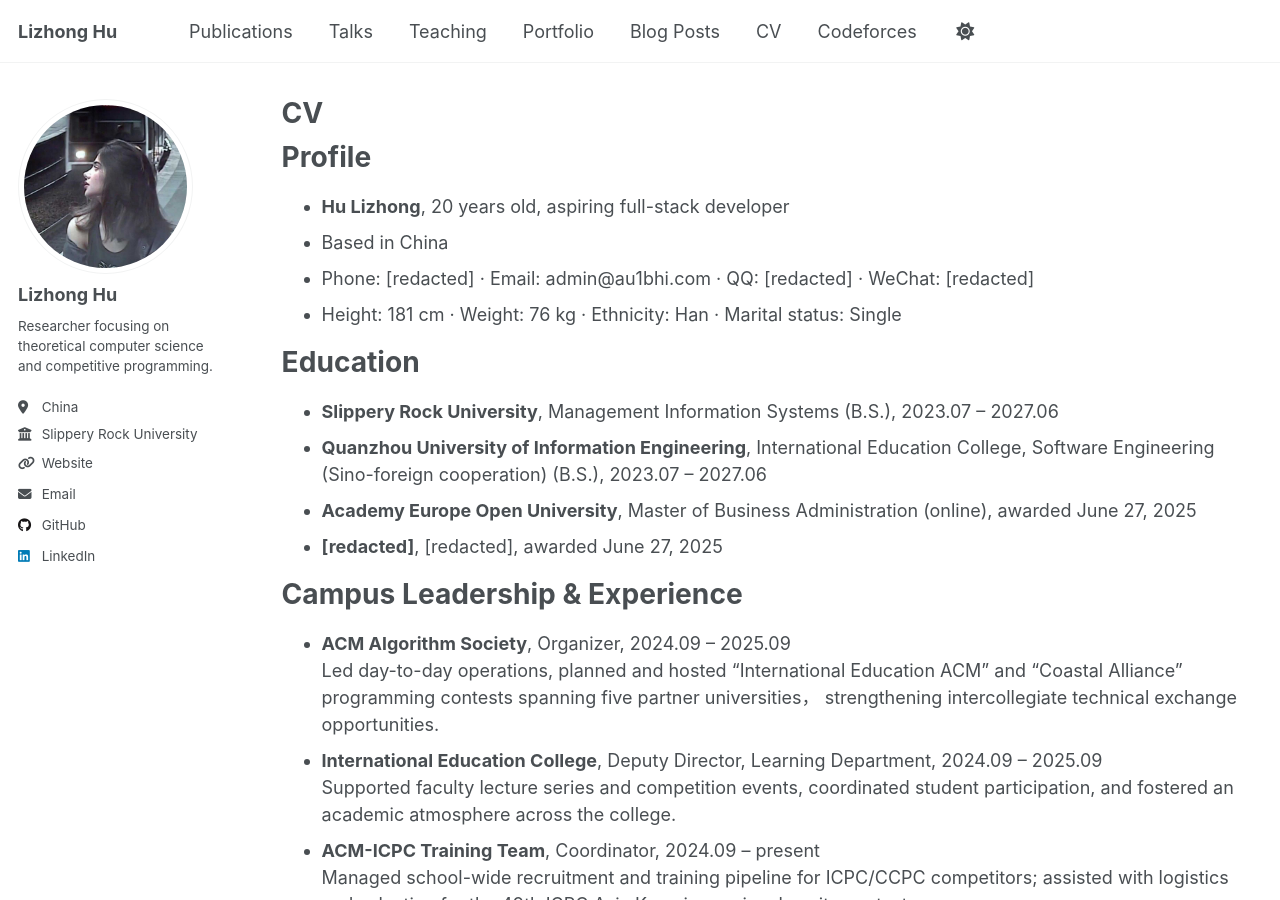
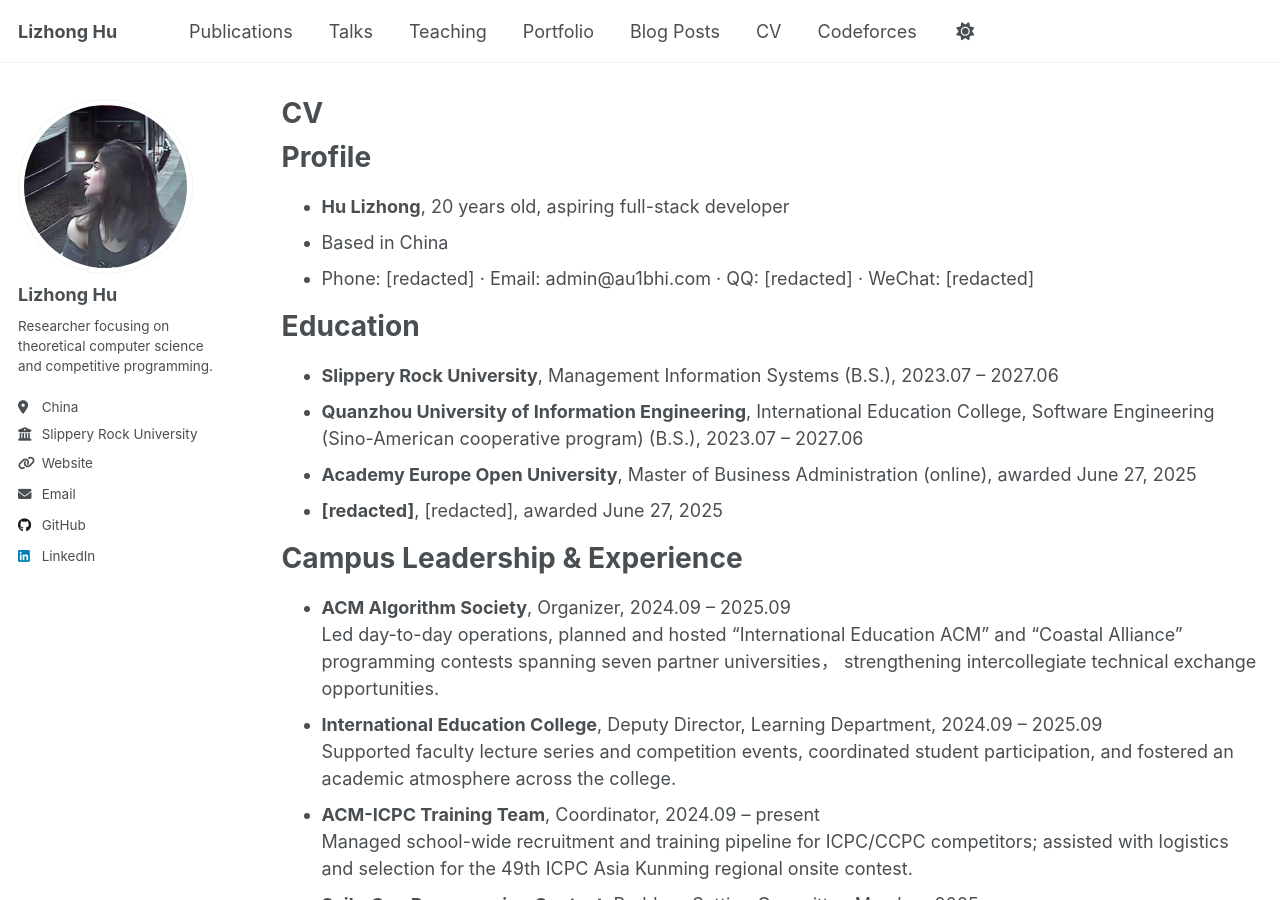
Before and after one commit to au1bhi/lzHu, a Jekyll site: the page built from _pages/cv.md, in a window 1280 px wide and 900 px high. Built offline with Jekyll 4.4.1, drawn with Linux system fonts in a browser that asks for light colours; a script that is not in the unit is left out; some of the changed text lies outside the part shown.

```diff
--- a/_pages/cv.md
+++ b/_pages/cv.md
@@ -14,19 +14,18 @@ Profile
 * **Hu Lizhong**, 20 years old, aspiring full-stack developer
 * Based in China
 * Phone: [redacted] · Email: admin@au1bhi.com · QQ: [redacted] · WeChat: [redacted]
-* Height: 181 cm · Weight: 76 kg · Ethnicity: Han · Marital status: Single
 
 Education
 ======
 * **Slippery Rock University**, Management Information Systems (B.S.), 2023.07 – 2027.06
-* **Quanzhou University of Information Engineering**, International Education College, Software Engineering (Sino-foreign cooperation) (B.S.), 2023.07 – 2027.06
+* **Quanzhou University of Information Engineering**, International Education College, Software Engineering (Sino-American cooperative program) (B.S.), 2023.07 – 2027.06
 * **Academy Europe Open University**, Master of Business Administration (online), awarded June 27, 2025
 * **[redacted]**, [redacted], awarded June 27, 2025
 
 Campus Leadership & Experience
 ======
 * **ACM Algorithm Society**, Organizer, 2024.09 – 2025.09
-  Led day-to-day operations, planned and hosted "International Education ACM" and "Coastal Alliance" programming contests spanning five partner universities， strengthening intercollegiate technical exchange opportunities.
+  Led day-to-day operations, planned and hosted "International Education ACM" and "Coastal Alliance" programming contests spanning seven partner universities， strengthening intercollegiate technical exchange opportunities.
 * **International Education College**, Deputy Director, Learning Department, 2024.09 – 2025.09
   Supported faculty lecture series and competition events, coordinated student participation, and fostered an academic atmosphere across the college.
 * **ACM-ICPC Training Team**, Coordinator, 2024.09 – present
```
Also changed, not shown: other parts of _pages/cv.md (+1 -2 lines), _pages/about.md (+38 -0 lines).
